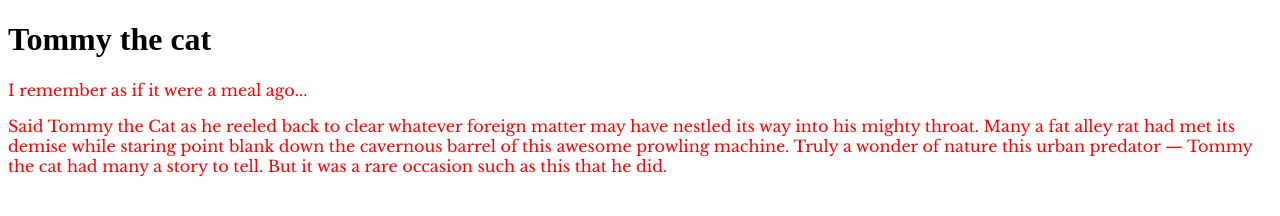
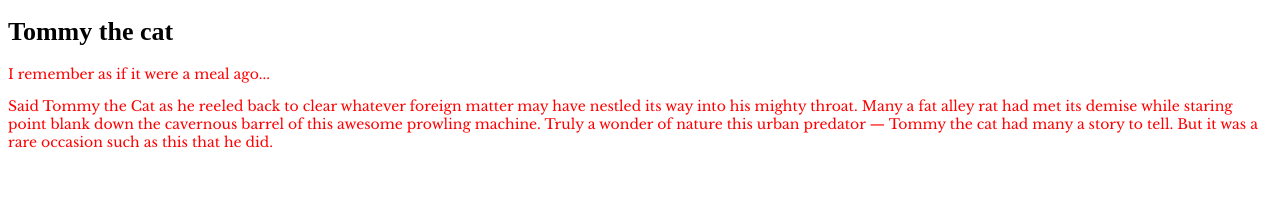
Before and after one commit to sacren/learning-analytics-php, a plain HTML site: page index.html in a window 1280 px wide. Drawn offline with nearby package versions, Linux system fonts and the light colour scheme.

Commit message:
Set font-size

```diff
--- a/style.css
+++ b/style.css
@@ -2,7 +2,16 @@
 
 @import url('https://fonts.googleapis.com/css?family=Libre+Baskerville');
 
+html {
+  font-size: 10px;
+}
+
+h1 {
+  font-size: 2.6rem;
+}
+
 p {
   color: red;
   font-family: 'Libre Baskerville', serif;
+  font-size: 1.4rem;
 }
```
